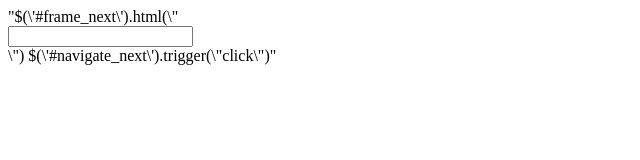
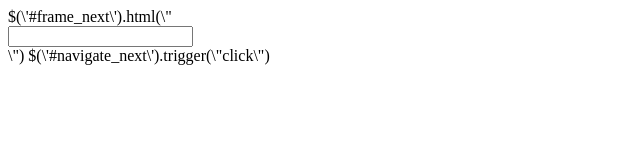
Before and after one commit to dlwjdgud0621/jade-eie, a plain HTML site: page index.html in a window 1280 px wide. Shown: the full height of the page, 0-640 px from the left. Drawn offline with Linux system fonts and the light colour scheme.

Commit message:
Update index.html

```diff
--- a/index.html
+++ b/index.html
@@ -1,7 +1,7 @@
 <html>
 
-"$(\'#frame_next\').html(\"<div style=\"padding:0 10px 0 0;\" id=\"frame_next\"><input type=\"image\" id=\"navigate_next\" class=\"navi_enabled\" onclick=\"setNextPage()\" src=\"/player/prep/images/p5/icn-nex.png\" style=\"max-width: 100%;\"> </div>\")
-$(\'#navigate_next\').trigger(\"click\")"
+$(\'#frame_next\').html(\"<div style=\"padding:0 10px 0 0;\" id=\"frame_next\"><input type=\"image\" id=\"navigate_next\" class=\"navi_enabled\" onclick=\"setNextPage()\" src=\"/player/prep/images/p5/icn-nex.png\" style=\"max-width: 100%;\"> </div>\")
+$(\'#navigate_next\').trigger(\"click\")
 
 
 </html>
```
